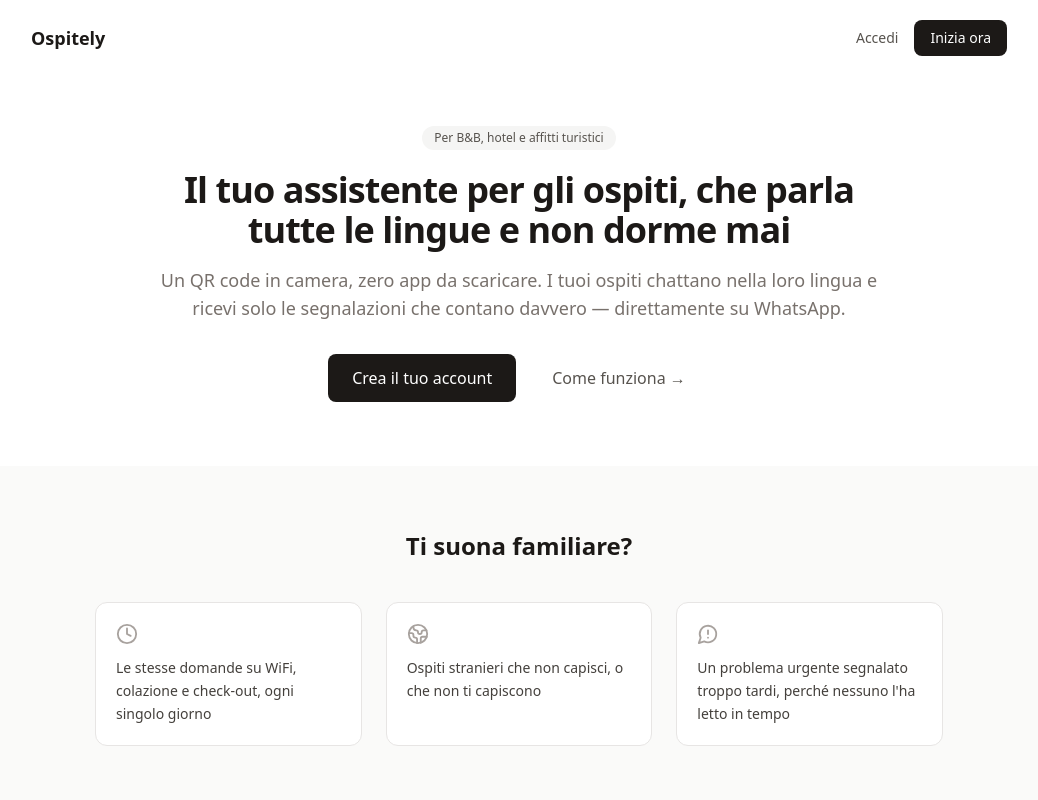
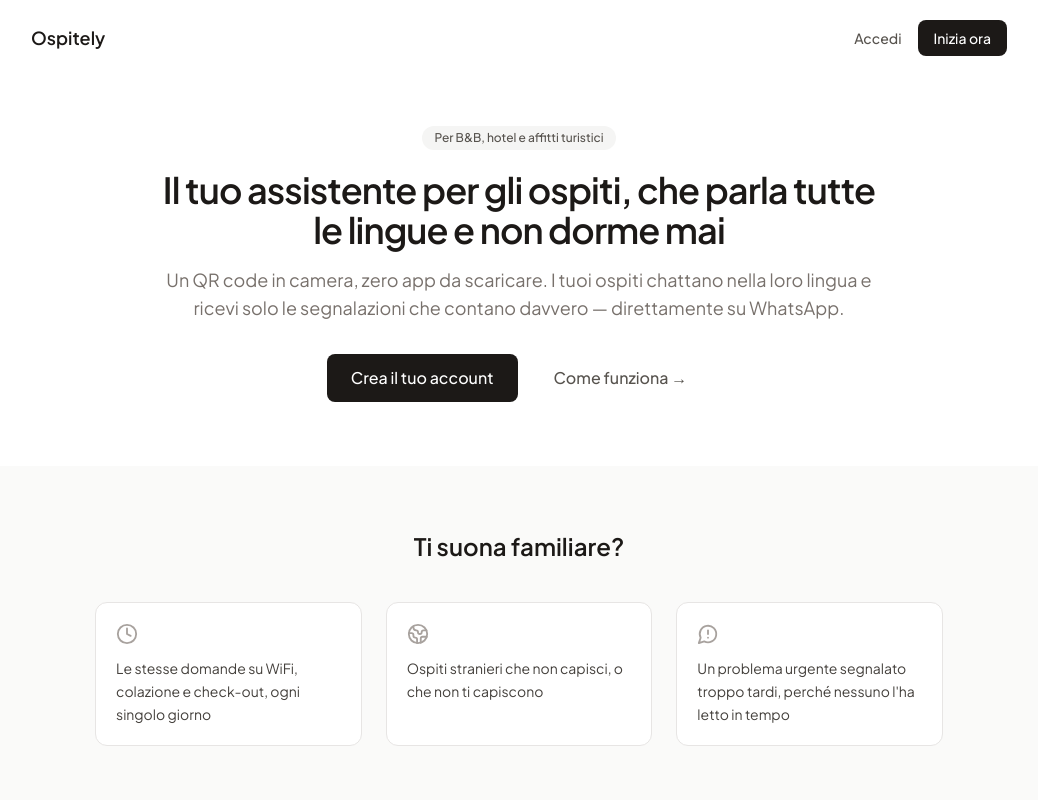
Before and after one commit to ospitely-stack/ospitely-app, a React (Vite) app: page / in a window 1280 px wide. Shown: the top 800 px of the page, without its empty margins (121-1159 px from the left). Built offline with nearby package versions, Linux system fonts and the light colour scheme; no server answers.

Commit message:
Update index.css

```diff
--- a/src/index.css
+++ b/src/index.css
@@ -8,4 +8,9 @@ html, body, #root {
 
 body {
   -webkit-font-smoothing: antialiased;
+  font-family: 'Plus Jakarta Sans', system-ui, sans-serif;
 }
+
+.font-display {
+  font-family: 'Fraunces', Georgia, serif;
+}
```
